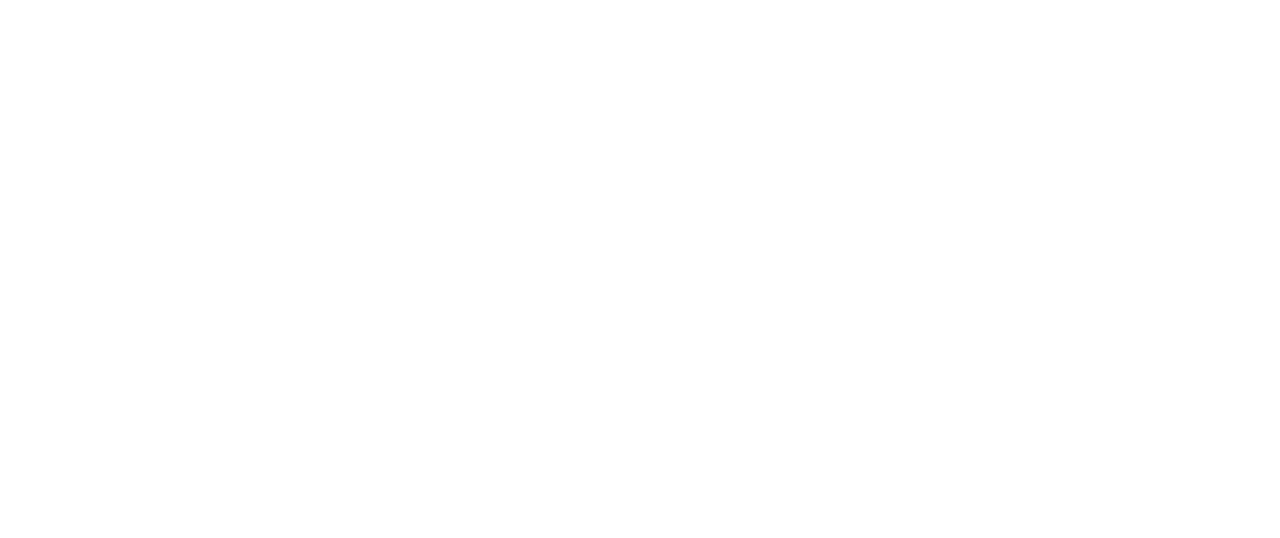
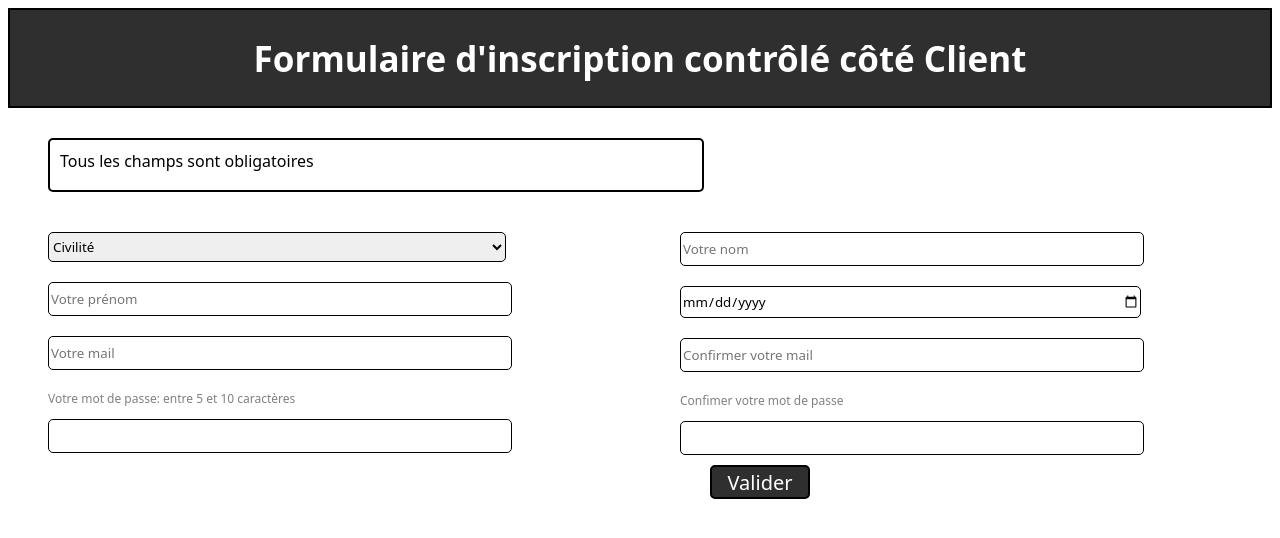
Before and after one commit to ayasqualli/Web-Developement--HTML-CSS-JS-, a plain HTML site: page TP2-JavaScript/page.html in a window 1280 px wide. Drawn offline with Linux system fonts and the light colour scheme.

Commit message:
Solution to the lab

```diff
--- a/TP2-JavaScript/page.html
+++ b/TP2-JavaScript/page.html
@@ -1,12 +1,39 @@
 <!DOCTYPE html>
 <html lang="en">
-    <head>
-        <meta charset="utf-8">
-        <title>TP2-JavaScript</title>
-        <link rel="stylesheet" href="styles.css">
-        <link rel="script" href="script.js">
-    </head>
-    <body>
+  <head>
+    <meta charset="utf-8" />
+    <title>TP2-JavaScript</title>
+    <link rel="stylesheet" href="styles.css" />
+    <script src="script.js"></script>
+  </head>
+  <body>
+    <header id="header">Formulaire d'inscription contrôlé côté Client</header>
+    <div class="spacer"></div>
+    <div id="obligatoire">Tous les champs sont obligatoires</div>
+    <main>
+        <div>
+        <form class="form" id="registrationForm" onsubmit="return validateForm(event)">
+          <div class="div-1">
+            <select id="civ" name="civilite">
+              <option value="civ" selected>Civilité</option>
+              <option value="mme">Madame</option>
+              <option value="mr">Monsieur</option>
+            </select>
 
-    </body>
+            <input id="fname" type="text" placeholder="Votre prénom" />
+            <input id="mail" type="mail" placeholder="Votre mail" />
+            <label>Votre mot de passe: entre 5 et 10 caractères</label>
+            <input id="pswrd" type="password" />
+          </div>
+          <div class="div-2">
+            <input id="lname" type="text" placeholder="Votre nom" />
+            <input id="bdate" type="date" placeholder="Naissance, ex: 19/04/1996">
+            <input id="confirm_mail" type="mail" placeholder="Confirmer votre mail">
+            <label>Confimer votre mot de passe</label>
+            <input id="confirm_pswrd" type="password">
+            <button type="submit">Valider</button>
+        </form>
+    </div>
+    </main>
+  </body>
 </html>
--- a/TP2-JavaScript/script.js
+++ b/TP2-JavaScript/script.js
@@ -0,0 +1,94 @@
+function validateForm(event) {
+    const civilite = document.getElementById('civ');
+    const prenom = document.getElementById('fname');
+    const nom = document.getElementById('lname');
+    const email = document.getElementById('mail');
+    const confirmEmail = document.getElementById('confirm_mail');
+    const password = document.getElementById('pswrd');
+    const confirmPassword = document.getElementById('confirm_pswrd');
+    const birthDate = document.getElementById('bdate');
+
+    let isValid = true;
+    if (!civilite.value || !prenom.value || !nom.value || !email.value || !password.value || !confirmEmail.value || !confirmPassword.value || !birthDate.value) {
+        alert("");
+        isValid = false;
+        return false;
+    }
+
+    if (civilite.value === 'civ') {
+        markAsError(civilite);
+        isValid = false;
+        alert('Veuillez sélectionner une civilité!');
+        return false;
+
+    }
+
+    const nameRegex = /^[A-Za-zÀ-ÿ\s-]+$/;
+    if (!nameRegex.test(prenom.value)) {
+        markAsError(prenom);
+        isValid = false;
+        alert('Veuillez entrer un prénom valide !');
+        return false;
+    }
+    else{
+
+    }
+    if (!nameRegex.test(nom.value)) {
+        markAsError(nom);
+        isValid = false;
+        alert('Veuillez entrer un nom valide !');
+        return false;
+
+    }
+
+    const emailRegex = /^[^\s@]+@[^\s@]+\.[^\s@]+$/;
+    if (!emailRegex.test(email.value)) {
+        markAsError(email);
+        isValid = false;
+        alert('Veuiller entrer un mail valide !');
+        return false;
+    }
+
+    if (email.value !== confirmEmail.value) {
+        markAsError(email);
+        markAsError(confirmEmail);
+        isValid = false;
+        alert('Les deux mails ne sont pas identiques !');
+        return false;
+    }
+
+
+    if (password.value.length < 5 || password.value.length > 10) {
+        markAsError(password);
+        isValid = false;
+        alert('Le mot de passe doit contenir de 5 à 10 caractères !');
+        return false;
+    }
+
+    if (password.value !== confirmPassword.value) {
+        markAsError(password);
+        markAsError(confirmPassword);
+        isValid = false;
+        alert('Les mots de passe ne sont pas identiques !');
+        return false;
+    }
+
+    if (!birthDate.value) {
+        markAsError(birthDate);
+        isValid = false;
+        alert("la date de naissance n'est pas valide !");
+        return false;
+    }
+
+    if (isValid) {
+        alert('Formulaire validé avec succès!');
+        return true;
+    }
+
+    return false;
+}
+
+function markAsError(element) {
+    element.style.borderColor = 'red';
+    element.style.borderWidth = '2px';
+}
--- a/TP2-JavaScript/styles.css
+++ b/TP2-JavaScript/styles.css
@@ -0,0 +1,91 @@
+*{
+    font-family: system-ui, -apple-system, BlinkMacSystemFont, 'Segoe UI', Roboto, Oxygen, Ubuntu, Cantarell, 'Open Sans', 'Helvetica Neue', sans-serif
+}
+
+.spacer{
+    width: 100%;
+    height: 30px;
+}
+
+#header{
+    border: 2px solid black;
+    box-sizing: border-box;
+    text-align: center;
+    display: flex;
+    justify-content:center;
+    align-items: center;
+    width: 100%;
+    height: 100px;
+    font-size: 35px;
+    font-weight: 600;
+    color: white;
+    background-color: rgb(47, 47, 47);
+    padding: 15px;
+}
+
+/*main{
+    margin: 50px;
+    margin-top: 20px;
+    padding: 10px;
+}*/
+
+#obligatoire{
+    height: 30px;
+    width: 50%;
+    margin-left: 40px;
+    text-align: left;
+    border: 2px solid black;
+    box-shadow: inset;
+    border-radius: 5px;
+    padding: 10px;
+}
+
+.form {
+    display: flex;
+    flex-direction: row;
+    justify-content: space-between;
+    width: 100%;
+}
+
+.div-1, .div-2 {
+    width: 50%;
+    display: flex;
+    flex-direction: column;
+    margin: 20px;
+    min-width: 200px;
+    box-sizing: border-box;
+    margin: 30px;
+}
+
+.form input, select{
+    width: 80%;
+    height: 30px;
+    border-radius:5px;
+    border: 1px solid black;
+    margin: 10px;
+}
+
+label{
+    font-size: 12px;
+    color: grey;
+    margin: 10px;
+    margin-bottom: 2px;
+}
+
+button{
+    border: 2px solid black;
+    box-sizing: border-box;
+    text-align: center;
+    display: flex;
+    justify-content:center;
+    align-items: center;
+    width: 100px;
+    height: 20px;
+    font-size: 20px;
+    font-weight: 500;
+    color: white;
+    background-color: rgb(47, 47, 47);
+    padding: 15px;
+    margin-left: 40px;
+    border-radius: 5px;
+}
```
